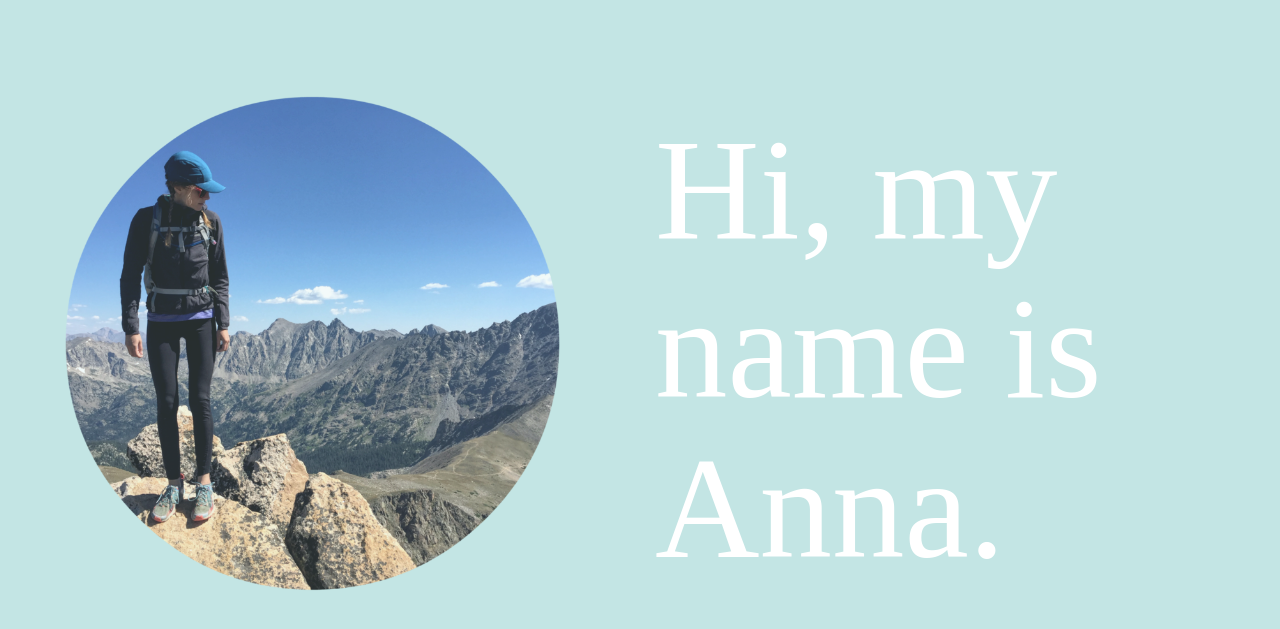
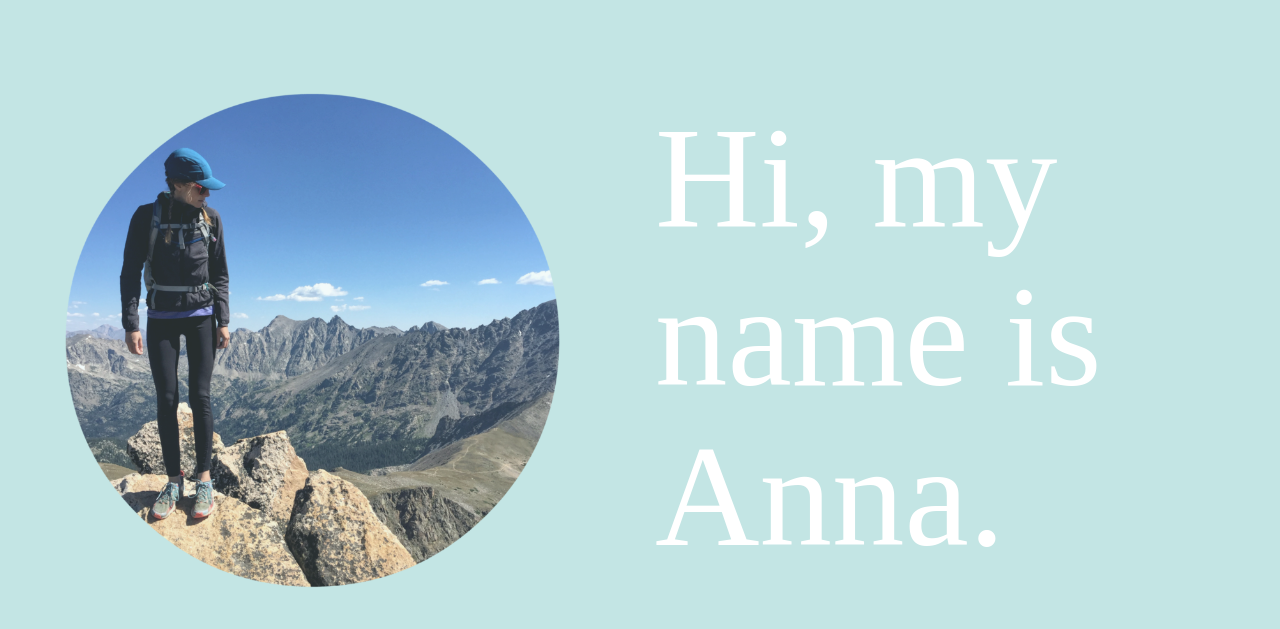
Before and after one commit to annadolan/annadolan.github.io, a Jekyll site: the page built from index.html, in a window 1280 px wide. Shown: the top 629 px of the page. Built offline with Jekyll 4.4.1, drawn with Linux system fonts in a browser that asks for light colours; nearby versions of some CDN libraries; some web fonts are replaced.

Commit message:
Change more elements to percentages

```diff
--- a/css/styles.css
+++ b/css/styles.css
@@ -20,17 +20,17 @@ body {
 }
 
 .pad-top {
-  padding-top: 3em;
+  padding-top: 3%;
 }
 
 .pad-bottom {
-  padding-bottom: 3em;
+  padding-bottom: 3%;
 }
 
 .welcome {
   margin-left: auto;
   margin-right: auto;
-  /*margin-bottom: .2em;*/
+  margin-top: 8%;
 }
 
 .welcome>a {
@@ -46,8 +46,6 @@ body {
 
 .welcome>a:visited {
   color: white;
-  font-family: 'Coiny', cursive;
-  font-size: 4em;
   text-decoration: none;
 }
 
--- a/index.html
+++ b/index.html
@@ -2,8 +2,8 @@
 layout: default
 ---
 <div class="jumbotron">
-<div class="row pad-top">
-  <div class="col-md-6">
+<div class="row">
+  <div class="col-md-6 pad-top">
 <a href="/main.html"><img class="me-photo img-responsive" src="/assets/images/noabout.png"/></a>
 </div>
 <div class="col-md-6">
```
Also changed, not shown: 2 other files.
